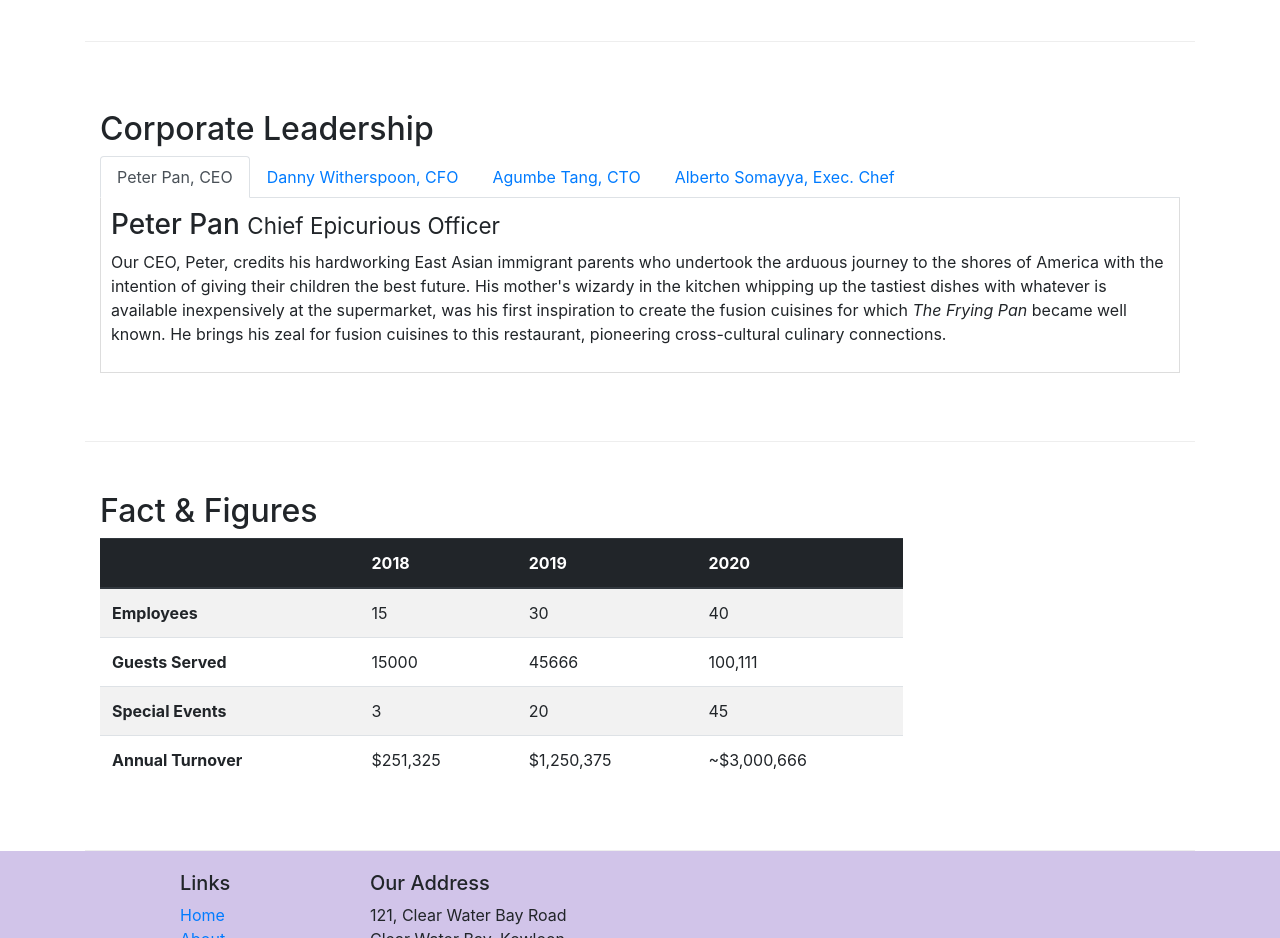
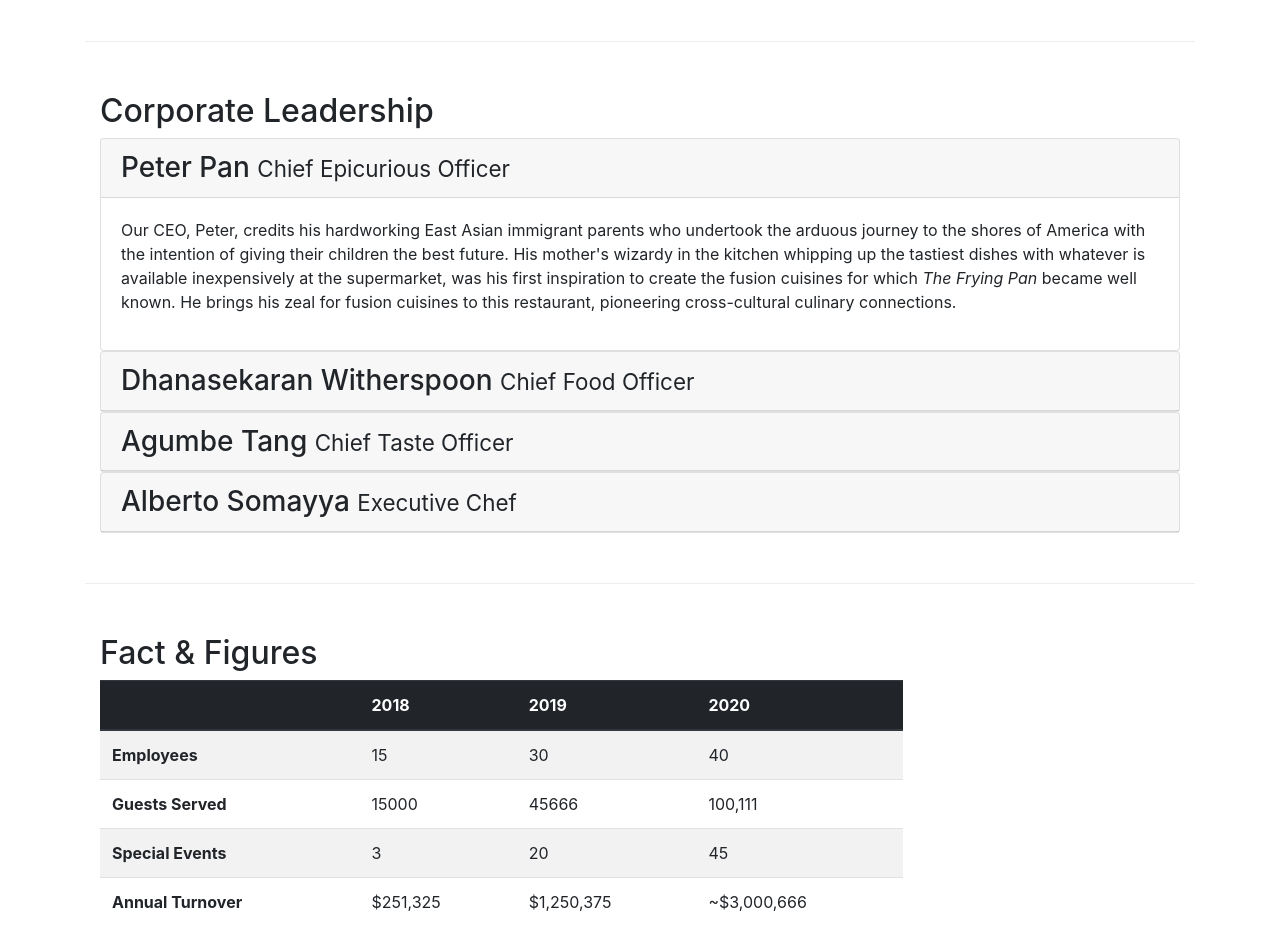
Before and after one commit to seygorin/create-site-style-coursera, a website: page aboutus.html in a window 1280 px wide. Shown: the part 880-1818 px from the top of the page. Drawn offline with nearby package versions, Linux system fonts and the light colour scheme.

Commit message:
Accordion

```diff
--- a/aboutus.html
+++ b/aboutus.html
@@ -96,41 +96,62 @@
         <div class="row row-content align-items-center">
             <div class="col-12 col-sm-12 col-md-12">
                 <h2>Corporate Leadership</h2>
-
-                <ul class="nav nav-tabs">
-                    <li class="nav-item">
-                      <a class="nav-link active" href="#peter" role="tab" data-toggle="tab">Peter Pan, CEO</a>
-                    </li>
-                    <li class="nav-item">
-                      <a class="nav-link" href="#danny" role="tab" data-toggle="tab">Danny Witherspoon, CFO</a>
-                    </li>
-                    <li class="nav-item">
-                      <a class="nav-link" href="#agumbe"role="tab" data-toggle="tab">Agumbe Tang, CTO</a>
-                    </li>
-                    <li class="nav-item">
-                      <a class="nav-link" href="#alberto" role="tab" data-toggle="tab">Alberto Somayya, Exec. Chef</a>
-                    </li>
-                </ul>
-
-                <div class="tab-content">
-                    <div role="tabpanel" class="tab-pane fade show active" id="peter">
-                        <h3>Peter Pan <small>Chief Epicurious Officer</small></h3>
-                        <p class="d-none d-sm-block">Our CEO, Peter, credits his hardworking East Asian immigrant parents who undertook the arduous journey to the shores of America with the intention of giving their children the best future. His mother's wizardy in the kitchen whipping up the tastiest dishes with whatever is available inexpensively at the supermarket, was his first inspiration to create the fusion cuisines for which <em>The Frying Pan</em> became well known. He brings his zeal for fusion cuisines to this restaurant, pioneering cross-cultural culinary connections.</p>
+                <div id="accordion">
+                    <div class="card">
+                        <div class="card-header" role="tab" id="peterhead">
+                            <h3 class="mb-0">
+                                <a data-toggle="collapse" data-target="#peter">
+                                Peter Pan <small>Chief Epicurious Officer</small>
+                                </a>
+                            </h3>
+                        </div>
+                        <div role="tabpanel" class="collapse show" id="peter" data-parent="#accordion">
+                            <div class="card-body">
+                                <p class="d-none d-sm-block">Our CEO, Peter, credits his hardworking East Asian immigrant parents who undertook the arduous journey to the shores of America with the intention of giving their children the best future. His mother's wizardy in the kitchen whipping up the tastiest dishes with whatever is available inexpensively at the supermarket, was his first inspiration to create the fusion cuisines for which <em>The Frying Pan</em> became well known. He brings his zeal for fusion cuisines to this restaurant, pioneering cross-cultural culinary connections.</p>
+                            </div>
+                        </div>
                     </div>
-
-                    <div role="tabpanel" class="tab-pane fade" id="danny">
-                        <h3>Dhanasekaran Witherspoon <small>Chief Food Officer</small></h3>
-                        <p class="d-none d-sm-block">Our CFO, Danny, as he is affectionately referred to by his colleagues, comes from a long established family tradition in farming and produce. His experiences growing up on a farm in the Australian outback gave him great appreciation for varieties of food sources. As he puts it in his own words, <em>Everything that runs, wins, and everything that stays, pays!</em></p>
+                    <div class="card">
+                        <div class="card-header" role="tab" id="dannyhead">
+                            <h3 class="mb-0">
+                                <a class="collapsed" data-toggle="collapse" data-target="#danny">
+                                Dhanasekaran Witherspoon <small>Chief Food Officer</small>
+                                </a>
+                            </h3>
+                        </div>
+                        <div class="collapse" id="danny" data-parent="#accordion">
+                            <div class="card-body">
+                                <p class="d-none d-sm-block">Our CFO, Danny, as he is affectionately referred to by his colleagues, comes from a long established family tradition in farming and produce. His experiences growing up on a farm in the Australian outback gave him great appreciation for varieties of food sources. As he puts it in his own words, <em>Everything that runs, wins, and everything that stays, pays!</em></p>
+                            </div>
+                        </div>
                     </div>
-
-                    <div role="tabpanel" class="tab-pane fade" id="agumbe">
-                        <h3>Agumbe Tang <small>Chief Taste Officer</small></h3>
-                        <p class="d-none d-sm-block">Blessed with the most discerning gustatory sense, Agumbe, our CTO, personally ensures that every dish that we serve meets his exacting tastes. Our chefs dread the tongue lashing that ensues if their dish does not meet his exacting standards. He lives by his motto, <em>You click only if you survive my lick.</em></p>
+                    <div class="card">
+                        <div class="card-header" role="tab" id="agumbehead">
+                            <h3 class="mb-0">
+                                <a class="collapsed" data-toggle="collapse" data-target="#agumbe">
+                                Agumbe Tang <small>Chief Taste Officer</small>
+                                </a>
+                            </h3>
+                        </div>
+                        <div class="collapse" id="agumbe" data-parent="#accordion">
+                            <div class="card-body">
+                                <p class="d-none d-sm-block">Blessed with the most discerning gustatory sense, Agumbe, our CTO, personally ensures that every dish that we serve meets his exacting tastes. Our chefs dread the tongue lashing that ensues if their dish does not meet his exacting standards. He lives by his motto, <em>You click only if you survive my lick.</em></p>
+                            </div>
+                        </div>
                     </div>
-
-                    <div role="tabpanel" class="tab-pane fade" id="alberto">
-                        <h3>Alberto Somayya <small>Executive Chef</small></h3>
-                        <p class="d-none d-sm-block">Award winning three-star Michelin chef with wide International experience having worked closely with whos-who in the culinary world, he specializes in creating mouthwatering Indo-Italian fusion experiences. He says, <em>Put together the cuisines from the two craziest cultures, and you get a winning hit! Amma Mia!</em></p>
+                    <div class="card">
+                        <div class="card-header" role="tab" id="albertohead">
+                            <h3 class="mb-0">
+                                <a class="collapsed" data-toggle="collapse" data-target="#alberto">
+                                Alberto Somayya <small>Executive Chef</small>
+                                </a>
+                            </h3>
+                        </div>
+                        <div class="collapse" id="alberto" data-parent="#accordion">
+                            <div class="card-body">
+                                <p class="d-none d-sm-block">Award winning three-star Michelin chef with wide International experience having worked closely with whos-who in the culinary world, he specializes in creating mouthwatering Indo-Italian fusion experiences. He says, <em>Put together the cuisines from the two craziest cultures, and you get a winning hit! Amma Mia!</em></p>
+                            </div>
+                        </div>
                     </div>
                 </div>
             </div>
```
